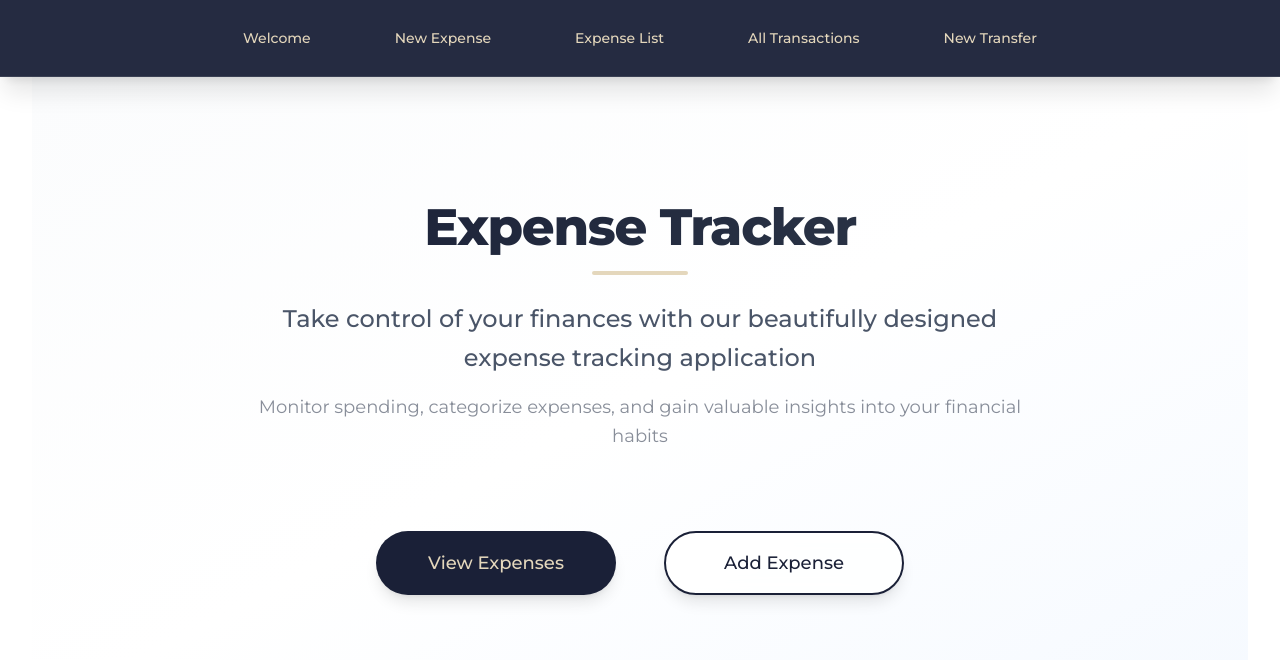
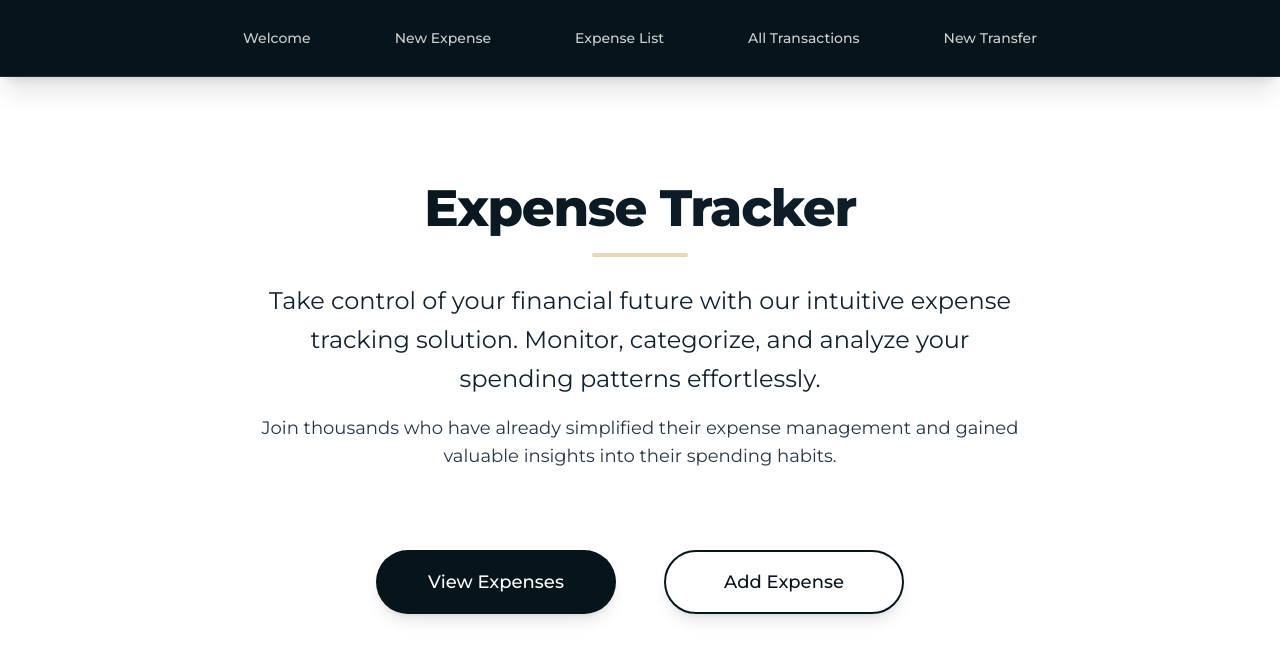
Before and after one commit to alona-mykhailenko-vinci/web3-expences, a React (Vite) app in the folder frontend/: page / in a window 1280 px wide. Shown: the top 660 px of the page. Built offline with nearby package versions, Linux system fonts and the light colour scheme; no server answers.

Commit message:
style(NavBar, Welcome): update color scheme and background styles for improved UI consistency

```diff
--- a/frontend/src/components/NavBar.tsx
+++ b/frontend/src/components/NavBar.tsx
@@ -11,7 +11,7 @@ export default function NavBar() {
 
   return (
     <nav className="w-full sticky top-0 z-50 backdrop-blur-md shadow-xl border-b border-white/10"
-         style={{backgroundColor: 'rgba(26, 32, 55, 0.95)'}}>
+         style={{backgroundColor: '#06141B'}}>
       <div className="max-w-7xl mx-auto px-6 py-4 flex justify-center">
         <NavigationMenu className="text-white">
           <NavigationMenuList className="flex space-x-8">
@@ -20,7 +20,7 @@ export default function NavBar() {
                 asChild
                 className={`px-6 py-3 rounded-lg transition-all duration-300 hover:bg-white/10 ${location.pathname === '/' ? 'font-bold underline underline-offset-4' : ''}`}
                 style={{
-                  color: '#e4d7bc',
+                  color: '#CCD0CF',
                   backgroundColor: 'transparent'
                 }}
               >
@@ -34,7 +34,7 @@ export default function NavBar() {
                 asChild
                 className={`px-6 py-3 rounded-lg transition-all duration-300 hover:bg-white/10 ${location.pathname === '/expenses/new' ? 'font-bold underline underline-offset-4' : ''}`}
                 style={{
-                  color: '#e4d7bc',
+                  color: '#CCD0CF',
                   backgroundColor: 'transparent'
                 }}
               >
@@ -48,7 +48,7 @@ export default function NavBar() {
                 asChild
                 className={`px-6 py-3 rounded-lg transition-all duration-300 hover:bg-white/10 ${location.pathname === '/list' ? 'font-bold underline underline-offset-4' : ''}`}
                 style={{
-                  color: '#e4d7bc',
+                  color: '#CCD0CF',
                   backgroundColor: 'transparent'
                 }}
               >
@@ -62,7 +62,7 @@ export default function NavBar() {
                 asChild
                 className={`px-6 py-3 rounded-lg transition-all duration-300 hover:bg-white/10 ${location.pathname === '/transactions' ? 'font-bold underline underline-offset-4' : ''}`}
                 style={{
-                  color: '#e4d7bc',
+                  color: '#CCD0CF',
                   backgroundColor: 'transparent'
                 }}
               >
@@ -76,7 +76,7 @@ export default function NavBar() {
                 asChild
                 className={`px-6 py-3 rounded-lg transition-all duration-300 hover:bg-white/10 ${location.pathname === '/transfers/new' ? 'font-bold underline underline-offset-4' : ''}`}
                 style={{
-                  color: '#e4d7bc',
+                  color: '#CCD0CF',
                   backgroundColor: 'transparent'
                 }}
               >
--- a/frontend/src/pages/Welcome.tsx
+++ b/frontend/src/pages/Welcome.tsx
@@ -3,18 +3,15 @@ import { Button } from "@/components/ui/button";
 
 export default function Welcome() {
   return (
-    <div className="min-h-[calc(100vh-160px)] flex items-center justify-center py-12 relative overflow-hidden">
-      {/* Background gradient */}
-      <div className="absolute inset-0 bg-gradient-to-br from-slate-50 via-white to-blue-50 opacity-60"></div>
-
+    <div className="min-h-[calc(100vh-160px)] flex items-center justify-center py-12">
       {/* Hero content */}
-      <div className="text-center space-y-12 relative z-10">
+      <div className="text-center space-y-12">
         <div className="space-y-6">
           <div className="space-y-4">
             <h1 className="text-7xl md:text-8xl font-extrabold tracking-tight"
                 style={{
-                  color: '#1a2037',
-                  background: 'linear-gradient(135deg, #1a2037 0%, #2d3748 100%)',
+                  color: '#06141B',
+                  background: 'linear-gradient(135deg, #06141B 0%, #11212D 100%)',
                   WebkitBackgroundClip: 'text',
                   WebkitTextFillColor: 'transparent',
                   backgroundClip: 'text'
@@ -25,11 +22,12 @@ export default function Welcome() {
           </div>
 
           <div className="space-y-4 max-w-3xl mx-auto">
-            <p className="text-xl md:text-2xl font-medium leading-relaxed" style={{ color: '#4a5568' }}>
-              Take control of your finances with our beautifully designed expense tracking application
+                        <p className="text-xl md:text-2xl leading-relaxed" style={{ color: '#11212D' }}>
+              Take control of your financial future with our intuitive expense tracking solution.
+              Monitor, categorize, and analyze your spending patterns effortlessly.
             </p>
-            <p className="text-lg leading-relaxed opacity-80" style={{ color: '#6b7280' }}>
-              Monitor spending, categorize expenses, and gain valuable insights into your financial habits
+                        <p className="text-lg mb-8" style={{ color: '#253745' }}>
+              Join thousands who have already simplified their expense management and gained valuable insights into their spending habits.
             </p>
           </div>
         </div>
@@ -39,7 +37,7 @@ export default function Welcome() {
             asChild
             size="lg"
             className="min-w-[240px] h-16 text-lg font-semibold rounded-full shadow-lg hover:shadow-xl transform hover:scale-105 transition-all duration-300"
-            style={{ backgroundColor: '#1a2037', color: '#e4d7bc' }}
+            style={{ backgroundColor: '#06141B', color: '#ffffff' }}
           >
             <NavLink to="/list">
               View Expenses
@@ -52,12 +50,12 @@ export default function Welcome() {
             size="lg"
             className="min-w-[240px] h-16 text-lg font-semibold rounded-full shadow-lg hover:shadow-xl transform hover:scale-105 transition-all duration-300 bg-white/80 backdrop-blur-sm"
             style={{
-              borderColor: '#1a2037',
-              color: '#1a2037',
+              borderColor: '#06141B',
+              color: '#06141B',
               borderWidth: '2px'
             }}
           >
-            <NavLink to="/add" style={{ color: '#1a2037' }}>
+            <NavLink to="/add" style={{ color: '#06141B' }}>
               Add Expense
             </NavLink>
           </Button>
```
